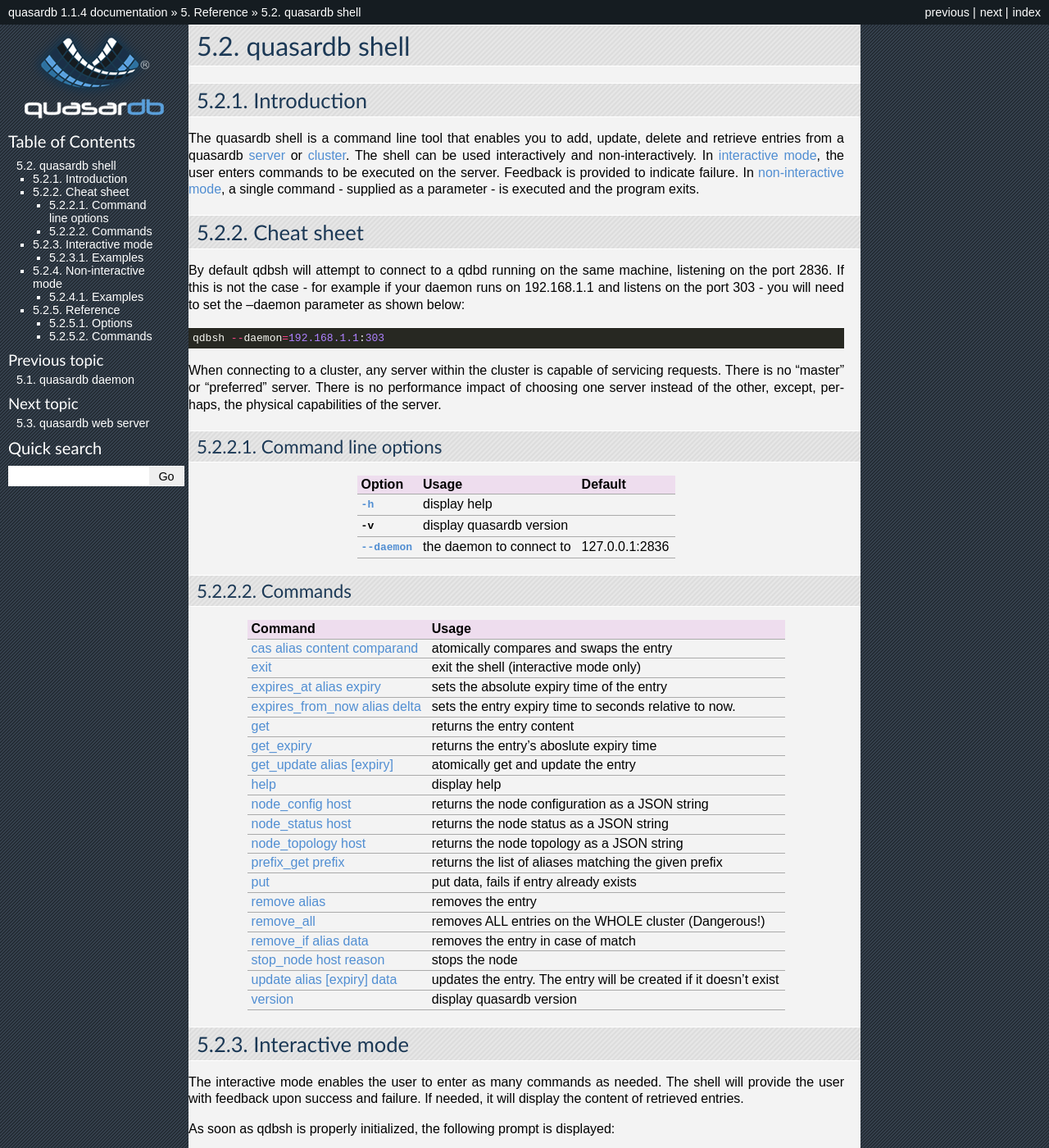
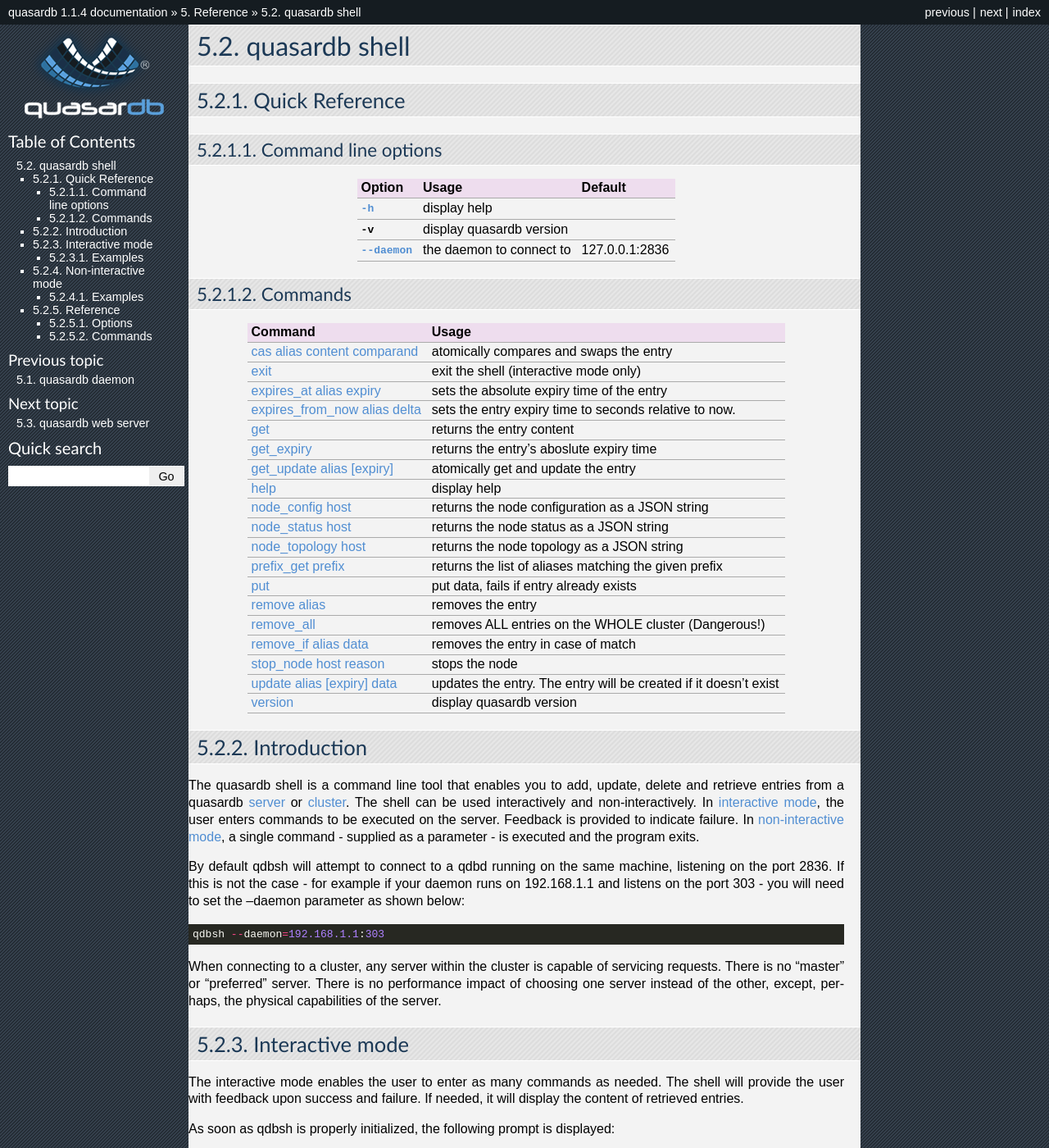
Before and after one commit to iltommi/qdb-documentation, a Sphinx documentation site: the page built from source/reference/qdb_shell.rst, in a window 1280 px wide and 1400 px high. Shown: the whole window at 82% size. Built offline with Sphinx 7.4.7, drawn with Linux system fonts in a browser that asks for light colours; pages that are not in the unit, such as notebooks, are missing from menus; part of the change alters nothing that is shown.

Commit message:
Bump introduction down below the cheat sheet. Rename the cheat sheet to Quick Reference.

```diff
--- a/source/reference/qdb_shell.rst
+++ b/source/reference/qdb_shell.rst
@@ -3,23 +3,9 @@ quasardb shell
 
 .. program:: qdbsh
 
-Introduction
-============
 
-The quasardb shell is a command line tool that enables you to add, update, delete and retrieve entries from a quasardb :term:`server` or :term:`cluster`.
-The shell can be used interactively and non-interactively.
-In :ref:`interactive mode <qdbsh-interactive-mode>`, the user enters commands to be executed on the server. Feedback is provided to indicate failure.
-In :ref:`non-interactive mode <qdbsh-noninteractive-mode>`, a single command - supplied as a parameter - is executed and the program exits.
-
-
-Cheat sheet
-===========
-
-By default qdbsh will attempt to connect to a qdbd running on the same machine, listening on the port 2836. If this is not the case - for example if your daemon runs on 192.168.1.1 and listens on the port 303 - you will need to set the --daemon parameter as shown below::
-
-    qdbsh --daemon=192.168.1.1:303
-
-When connecting to a cluster, any server within the cluster is capable of servicing requests. There is no "master" or "preferred" server. There is no performance impact of choosing one server instead of the other, except, perhaps, the physical capabilities of the server.
+Quick Reference
+===============
 
 Command line options
 ---------------------
@@ -59,6 +45,22 @@ Commands
  :ref:`version <qdbsh_version>`                              display quasardb version
 
  ========================================================== ==========================================================
+
+
+Introduction
+============
+
+The quasardb shell is a command line tool that enables you to add, update, delete and retrieve entries from a quasardb :term:`server` or :term:`cluster`.
+The shell can be used interactively and non-interactively.
+In :ref:`interactive mode <qdbsh-interactive-mode>`, the user enters commands to be executed on the server. Feedback is provided to indicate failure.
+In :ref:`non-interactive mode <qdbsh-noninteractive-mode>`, a single command - supplied as a parameter - is executed and the program exits.
+
+By default qdbsh will attempt to connect to a qdbd running on the same machine, listening on the port 2836. If this is not the case - for example if your daemon runs on 192.168.1.1 and listens on the port 303 - you will need to set the --daemon parameter as shown below::
+
+    qdbsh --daemon=192.168.1.1:303
+
+When connecting to a cluster, any server within the cluster is capable of servicing requests. There is no "master" or "preferred" server. There is no performance impact of choosing one server instead of the other, except, perhaps, the physical capabilities of the server.
+
 
 .. _qdbsh-interactive-mode:
 
```
